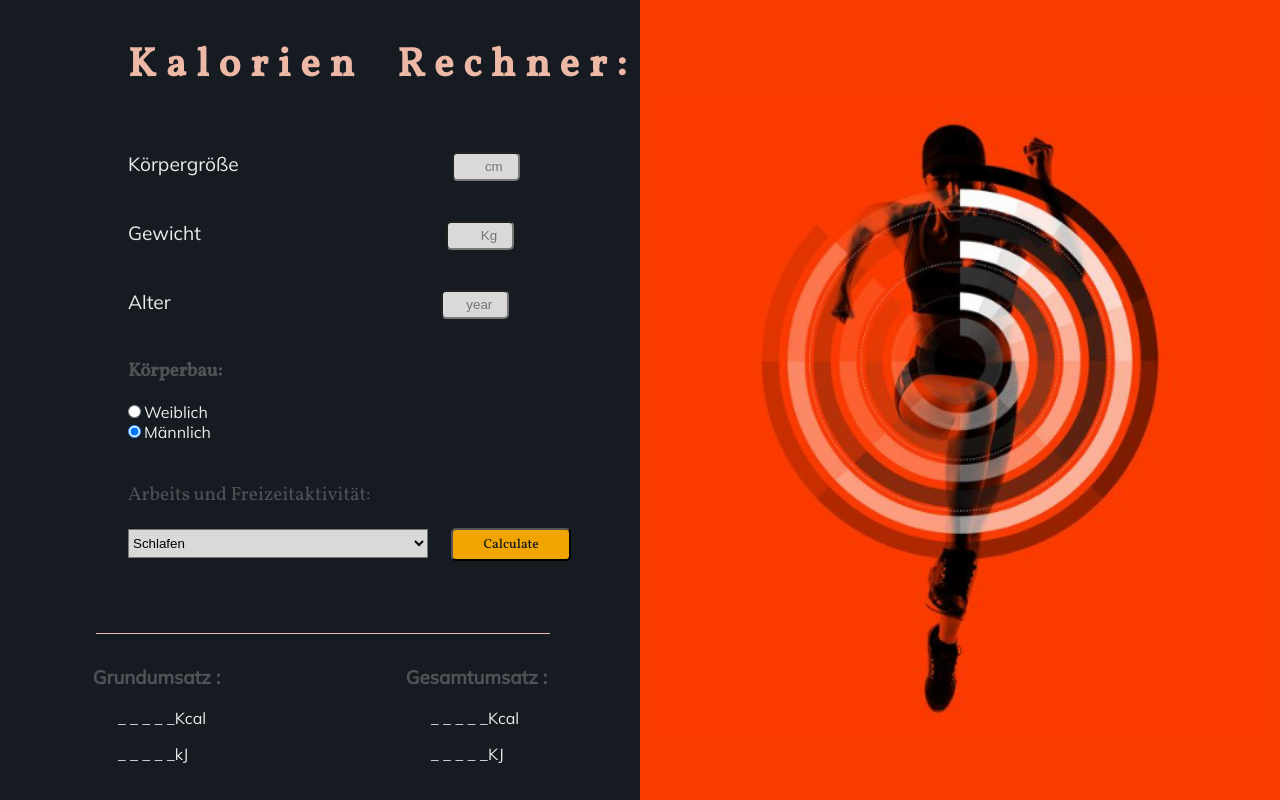
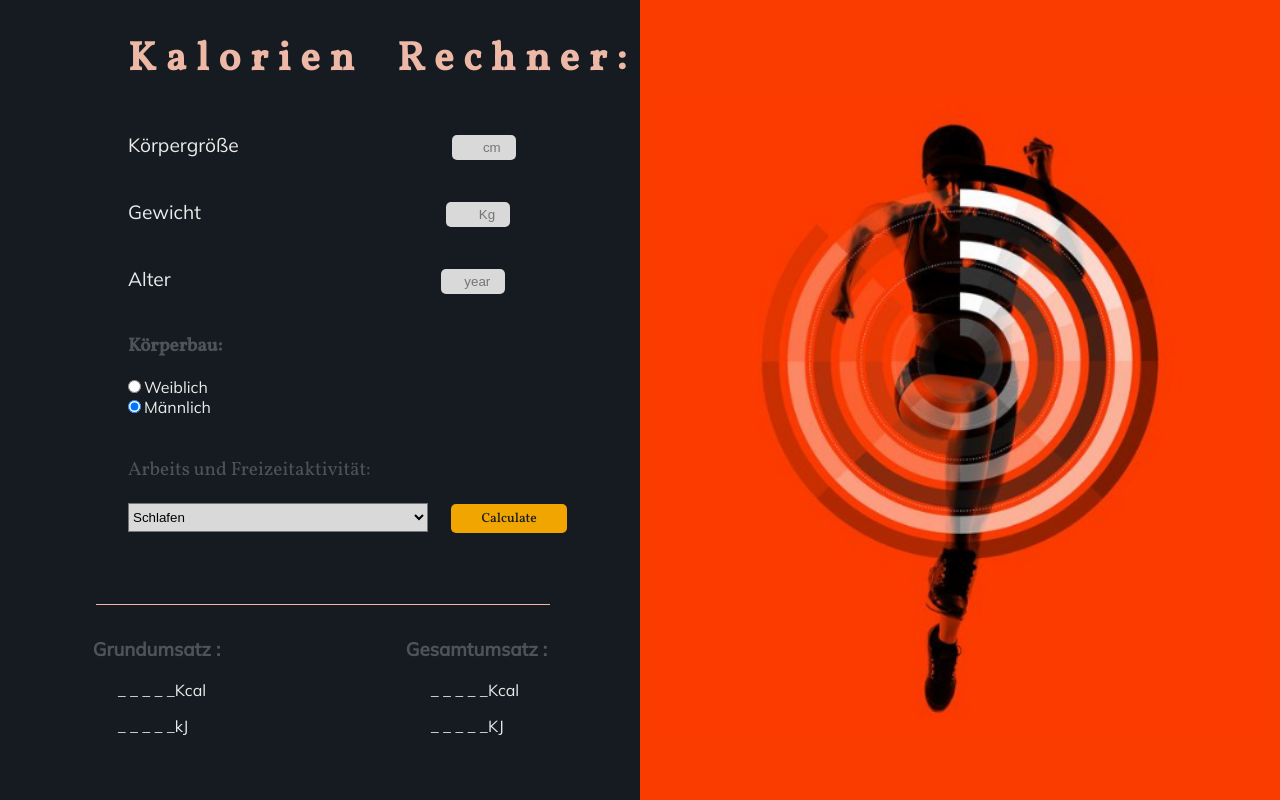
Before and after one commit to afraefatuaki/Projekt-Kalorien-Rechner, a plain HTML site: page index.html in a window 1280 px wide. Drawn offline with Linux system fonts and the light colour scheme.

Commit message:
correcting input style

```diff
--- a/assets/css/style.css
+++ b/assets/css/style.css
@@ -37,7 +37,7 @@ h1{
     word-spacing: 15px;
     color: #EEB8A6 ;
     font-size: 2.5rem;
-    margin: 6% 0 9% 20%;
+    margin: 5% 0 7% 20%;
 }
 label{
     margin-left: 20%;
@@ -45,12 +45,19 @@ label{
 }
 input:first-of-type, input:nth-of-type(2), input:nth-of-type(3){
     background-color: #D9D9D9 ;
+    border-color:#D9D9D9;
+    border-style: none;
     width: 10%;
     padding: 5px 0;
     border-radius: 5px;
     margin-left: 32.5%;
     text-align: left;
 
+}
+input:first-of-type:focus, input:nth-of-type(2):focus, input:nth-of-type(3):focus{
+    outline:none;
+    border: 1px solid #7A2610;
+    border-radius: 5px;
 }
 input:first-of-type::placeholder, input:nth-of-type(2)::placeholder, input:nth-of-type(3)::placeholder{
     text-align: right;
@@ -95,6 +102,8 @@ button{
     border-radius: 5px;
     margin-left: 3%;
     background-color: #f0a500;
+    border-color:#f0a500;
+    border-style: none;
     color: #161B21;
     font-family: 'Vollkorn', serif;
     font-weight: 500;
```
